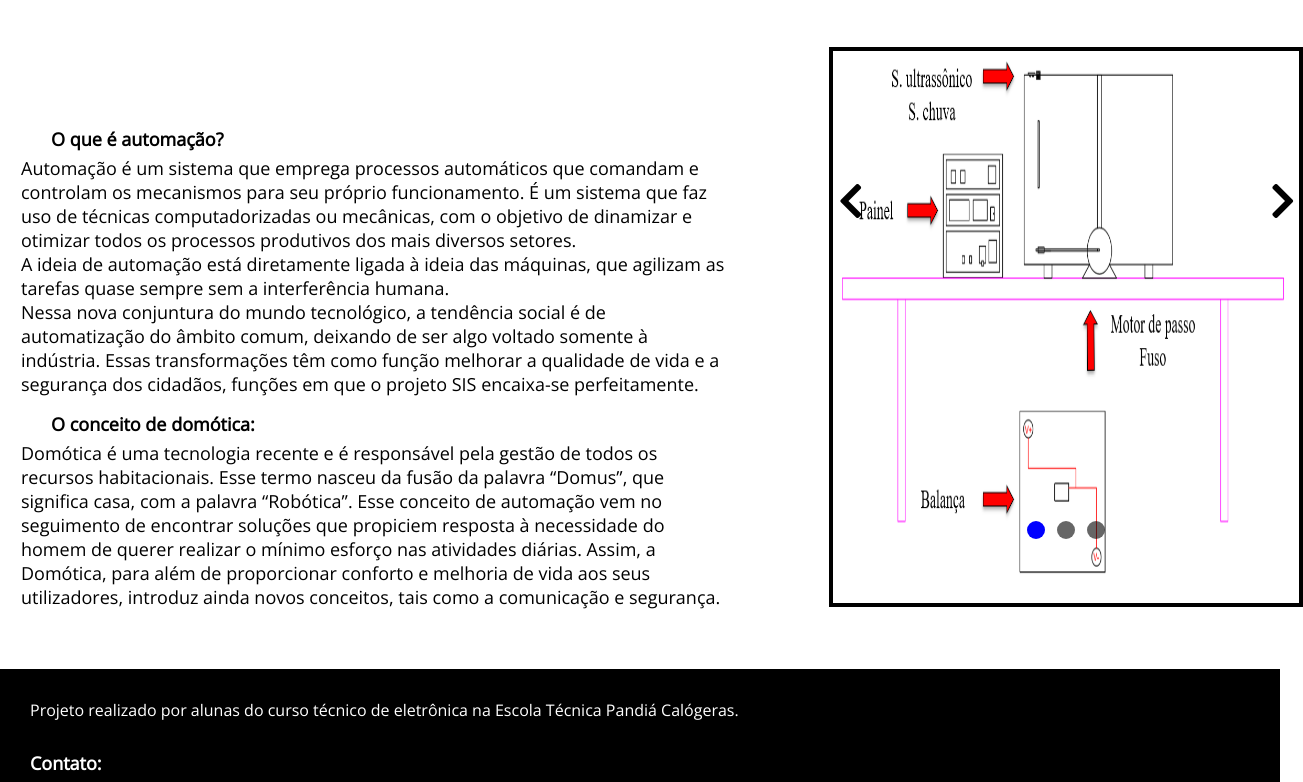
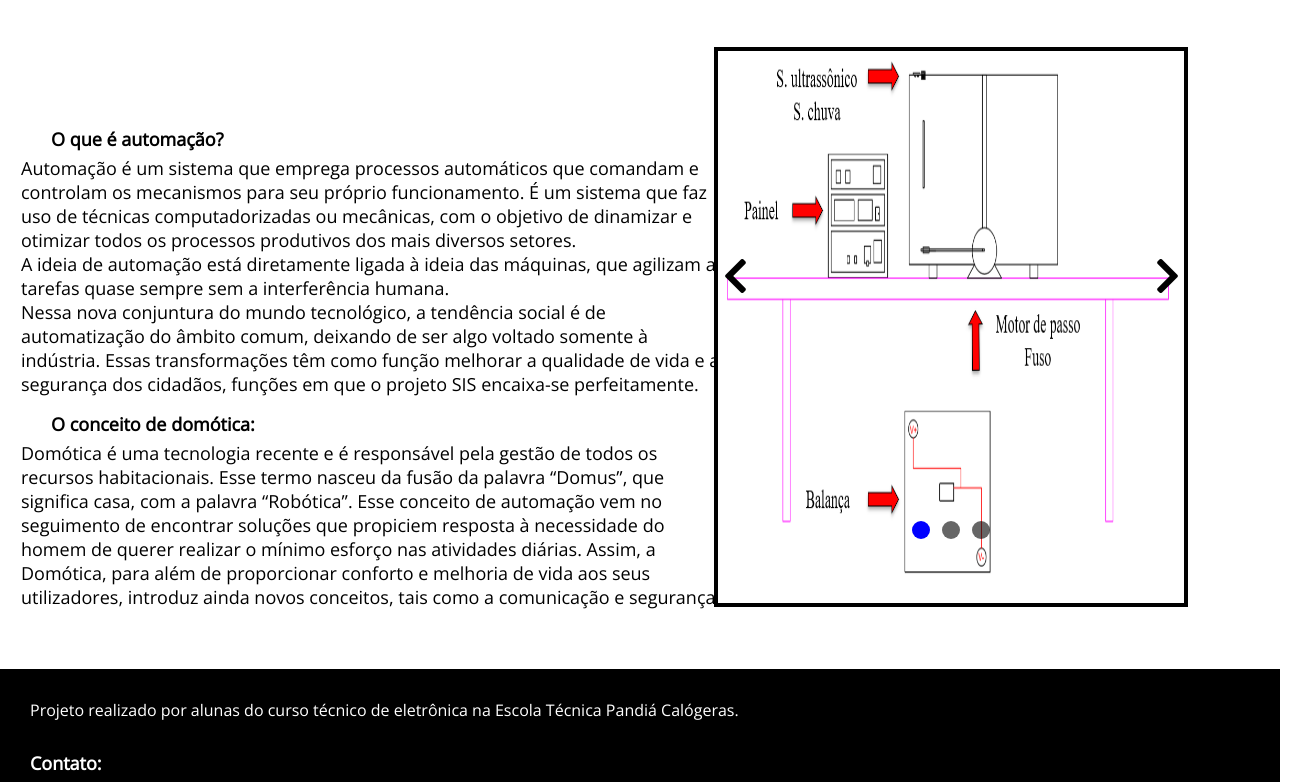
Before and after one commit to ProjetoSIS/ProjetoSIS.github.io, a plain HTML site: page index.html in a window 1280 px wide. Shown: the part 575-1357 px from the top of the page, 1303 px wide, since content can reach past the window. Drawn offline with nearby package versions, Linux system fonts and the light colour scheme.

Commit message:
Update index.html

```diff
--- a/index.html
+++ b/index.html
@@ -120,7 +120,7 @@ margin-left: 10px;
 margin-right: 10px;
 position: relative;
 display: block;
-left: 64%;
+left: 55%;
 width: 37%;         /*--tamanho do quadro--*/
 height: 70%;
 padding-bottom: 10%;
@@ -146,7 +146,7 @@ position: absolute;
 top: 0;
 z-index: 99;
 cursor: pointer;
-margin-top: 125px;}
+margin-top: 200px;}
 
 .fas{
 padding: 5px 5px 5px 5px;
```
